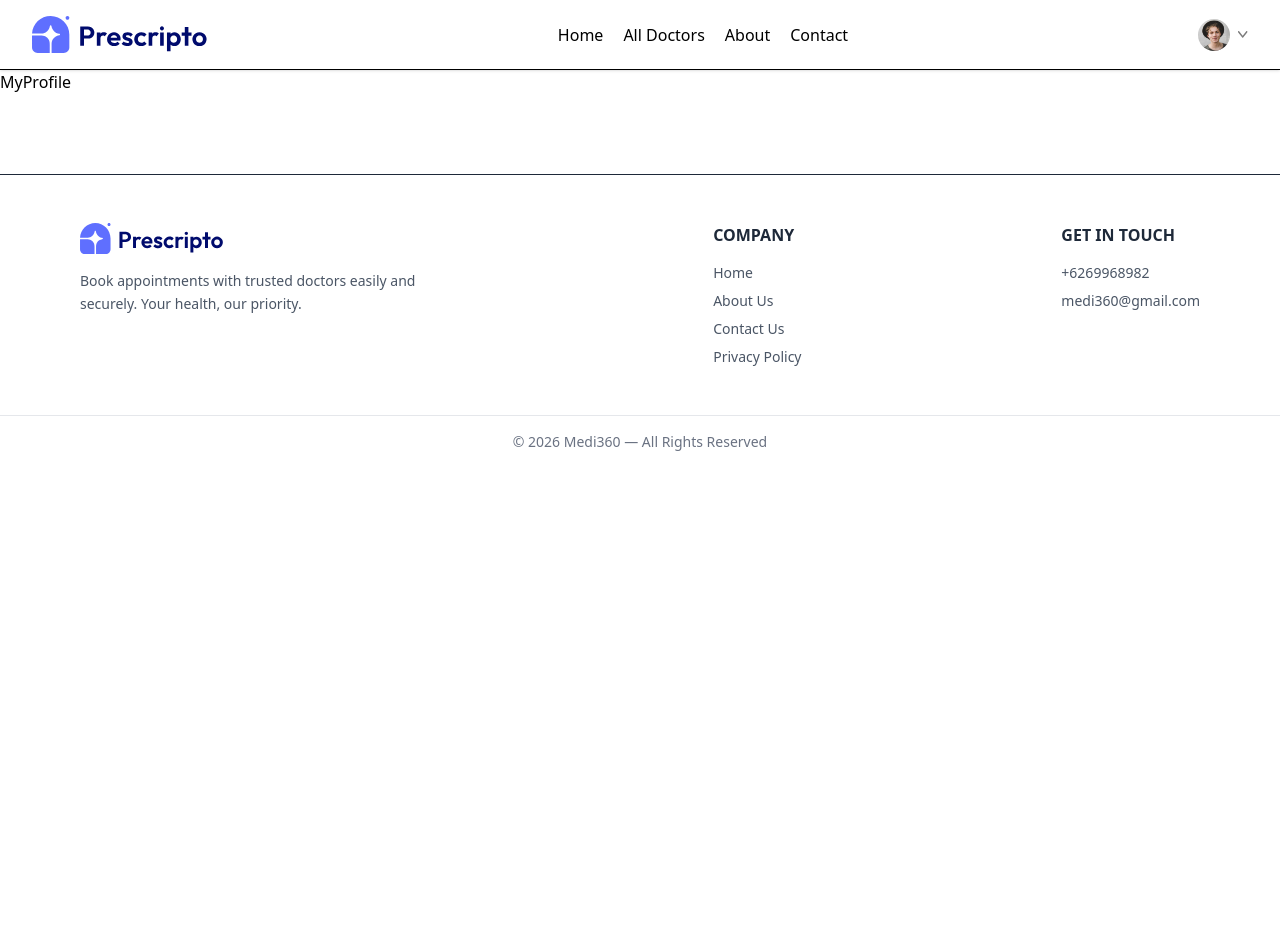
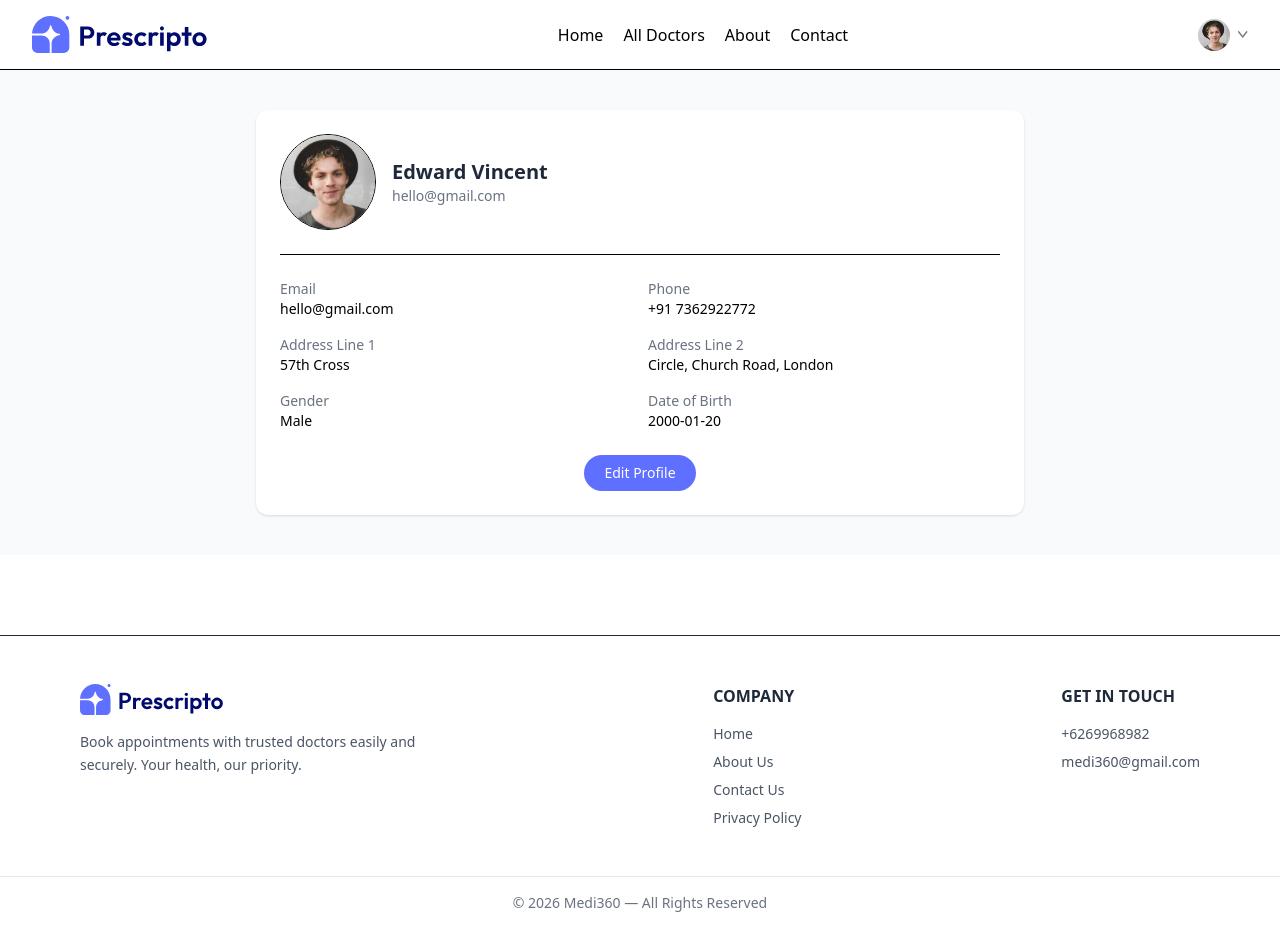
Before and after one commit to Piyush-Mishra-IIITB/MedLink360, a React (Vite) app in the folder frontend/: page /my-profile in a window 1280 px wide. Before the commit the page ends 800 px from the top, so only its background shows below. Built offline with nearby package versions, Linux system fonts and the light colour scheme.

Commit message:
added profilr page

```diff
--- a/frontend/src/pages/MyProfile.jsx
+++ b/frontend/src/pages/MyProfile.jsx
@@ -1,6 +1,181 @@
-import React from 'react';
+import React, { useState } from 'react';
+import { assets } from '../assets/assets_frontend/assets';
+
 function MyProfile() {
-    return ( <h3>MyProfile</h3> );
+  const [userData, setUserData] = useState({
+    name: "Edward Vincent",
+    image: assets.profile_pic,
+    email: 'hello@gmail.com',
+    phone: '+91 7362922772',
+    address: {
+      line1: "57th Cross",
+      line2: "Circle, Church Road, London"
+    },
+    gender: 'Male',
+    dob: '2000-01-20'
+  });
+
+  const [isEdit, setIsEdit] = useState(false);
+
+  return (
+    <div className="bg-gray-50 flex justify-center px-4 pt-10 pb-10 ">
+
+      <div className="w-full max-w-3xl bg-white rounded-xl shadow-sm p-6 shadow hover:shadow-2xl p-4 rounded ">
+
+        {/* Header */}
+        <div className="flex items-center gap-4">
+
+          <img
+            src={userData.image}
+            alt="user"
+            className="w-24 h-24 rounded-full object-cover border"
+          />
+
+          <div className="flex-1">
+            {isEdit ? (
+              <input
+                className="border px-3 py-1 rounded w-full text-lg font-semibold"
+                value={userData.name}
+                onChange={(e) =>
+                  setUserData(prev => ({ ...prev, name: e.target.value }))
+                }
+              />
+            ) : (
+              <p className="text-xl font-semibold text-gray-800">
+                {userData.name}
+              </p>
+            )}
+            <p className="text-sm text-gray-500">{userData.email}</p>
+          </div>
+
+        </div>
+
+        <hr className="my-6" />
+
+        {/* Info Grid */}
+        <div className="grid grid-cols-1 md:grid-cols-2 gap-4 text-sm">
+
+          {/* Email */}
+          <div>
+            <p className="text-gray-500">Email</p>
+            {isEdit ? (
+              <input
+                className="border px-3 py-1 rounded w-full"
+                value={userData.email}
+                onChange={(e) =>
+                  setUserData(prev => ({ ...prev, email: e.target.value }))
+                }
+              />
+            ) : (
+              <p className="font-medium">{userData.email}</p>
+            )}
+          </div>
+
+          {/* Phone */}
+          <div>
+            <p className="text-gray-500">Phone</p>
+            {isEdit ? (
+              <input
+                className="border px-3 py-1 rounded w-full"
+                value={userData.phone}
+                onChange={(e) =>
+                  setUserData(prev => ({ ...prev, phone: e.target.value }))
+                }
+              />
+            ) : (
+              <p className="font-medium">{userData.phone}</p>
+            )}
+          </div>
+
+          {/* Address Line 1 */}
+          <div>
+            <p className="text-gray-500">Address Line 1</p>
+            {isEdit ? (
+              <input
+                className="border px-3 py-1 rounded w-full"
+                value={userData.address.line1}
+                onChange={(e) =>
+                  setUserData(prev => ({
+                    ...prev,
+                    address: { ...prev.address, line1: e.target.value }
+                  }))
+                }
+              />
+            ) : (
+              <p className="font-medium">{userData.address.line1}</p>
+            )}
+          </div>
+
+          {/* Address Line 2 */}
+          <div>
+            <p className="text-gray-500">Address Line 2</p>
+            {isEdit ? (
+              <input
+                className="border px-3 py-1 rounded w-full"
+                value={userData.address.line2}
+                onChange={(e) =>
+                  setUserData(prev => ({
+                    ...prev,
+                    address: { ...prev.address, line2: e.target.value }
+                  }))
+                }
+              />
+            ) : (
+              <p className="font-medium">{userData.address.line2}</p>
+            )}
+          </div>
+
+          {/* Gender */}
+          <div>
+            <p className="text-gray-500">Gender</p>
+            {isEdit ? (
+              <select
+                className="border px-3 py-1 rounded w-full"
+                value={userData.gender}
+                onChange={(e) =>
+                  setUserData(prev => ({ ...prev, gender: e.target.value }))
+                }
+              >
+                <option>Male</option>
+                <option>Female</option>
+              </select>
+            ) : (
+              <p className="font-medium">{userData.gender}</p>
+            )}
+          </div>
+
+          {/* DOB */}
+          <div>
+            <p className="text-gray-500">Date of Birth</p>
+            {isEdit ? (
+              <input
+                type="date"
+                className="border px-3 py-1 rounded w-full"
+                value={userData.dob}
+                onChange={(e) =>
+                  setUserData(prev => ({ ...prev, dob: e.target.value }))
+                }
+              />
+            ) : (
+              <p className="font-medium">{userData.dob}</p>
+            )}
+          </div>
+
+        </div>
+
+        {/* Button */}
+        <div className="mt-6 text-center">
+          <button
+            onClick={() => setIsEdit(!isEdit)}
+            className="bg-primary text-white px-5 py-2 rounded-full text-sm hover:shadow-md transition"
+          >
+            {isEdit ? "Save Information" : "Edit Profile"}
+          </button>
+        </div>
+
+      </div>
+    </div>
+  );
 }
 
 export default MyProfile;
```
